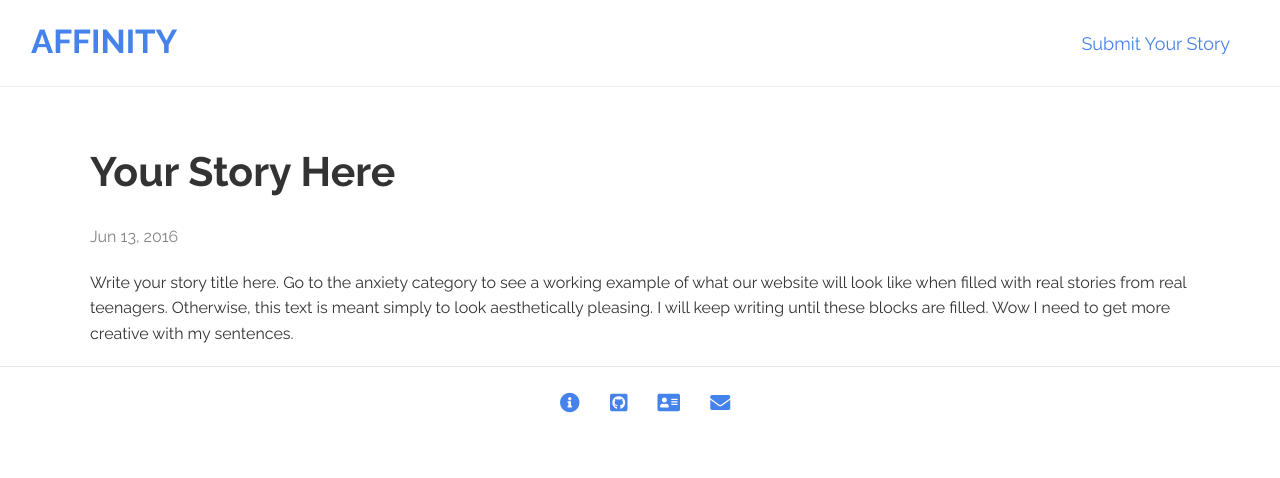
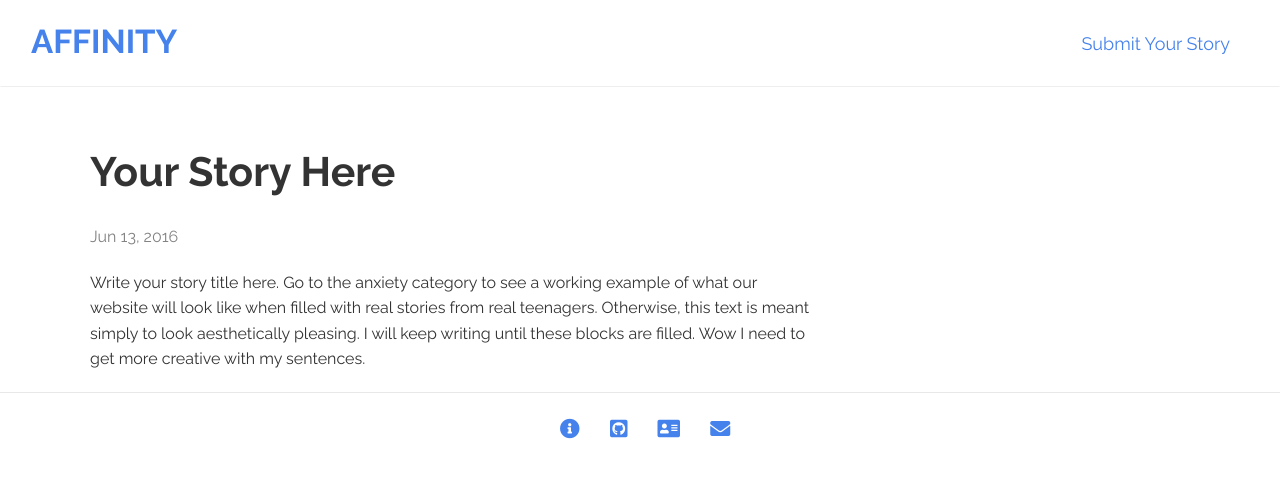
Before and after one commit to jerryzhou196/MayorsChallengeWebsite, a Jekyll site: the page built from _posts/SUBHOMEPAGE/(1) PhobiasSub/2019-03-23-phobia1.markdown, in a window 1280 px wide. Shown: the top 478 px of the page. Built offline with Jekyll 4.4.1, drawn with Linux system fonts in a browser that asks for light colours; nearby versions of some CDN libraries.

Commit message:
data fixing t3

```diff
--- a/_layouts/post.html
+++ b/_layouts/post.html
@@ -2,7 +2,7 @@
 layout: default
 ---
 <div class="row">
-<div class="col-md-12">
+<div class="col-md-8">
     <article class="post" itemscope itemtype="http://schema.org/BlogPosting">
 
           <header class="post-header">
```
